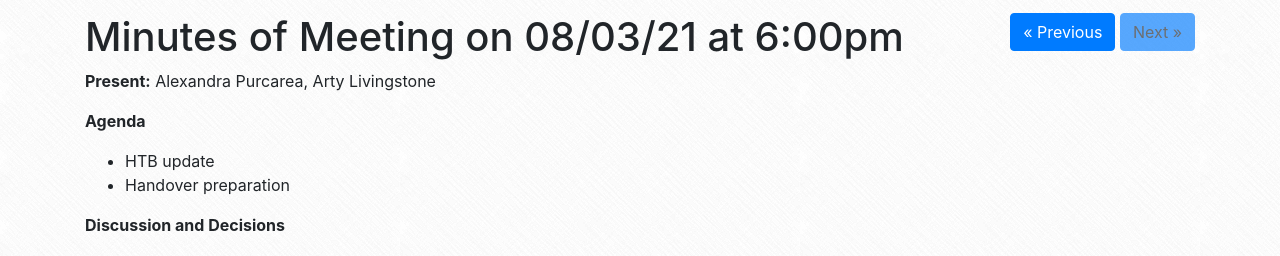
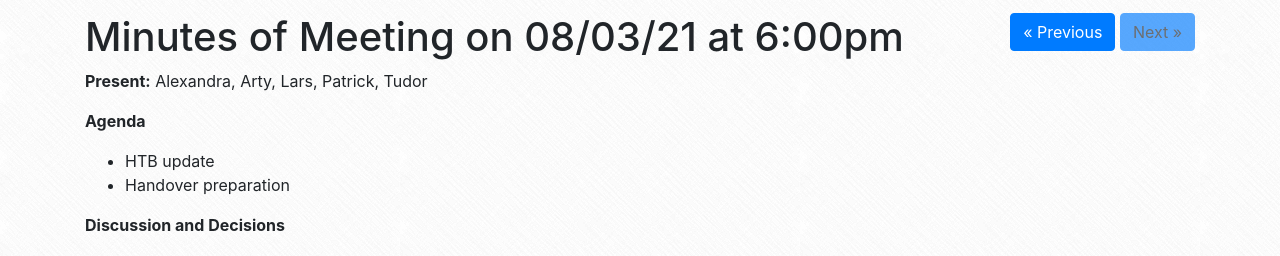
Before and after one commit to compsoc-edinburgh/website, a Jekyll site: the page built from _minutes/2021-03-08.md, in a window 1280 px wide. Shown: the part 346-602 px from the top of the page. Built offline with Jekyll 4.4.1, drawn with Linux system fonts in a browser that asks for light colours; nearby versions of some CDN libraries.

Commit message:
Update 2021-03-08.md

```diff
--- a/_minutes/2021-03-08.md
+++ b/_minutes/2021-03-08.md
@@ -2,7 +2,7 @@
 date: 2021-03-08 6:00pm
 ---
 
-**Present:** Alexandra Purcarea, Arty Livingstone
+**Present:** Alexandra, Arty, Lars, Patrick, Tudor
 
 **Agenda**
 * HTB update
```
